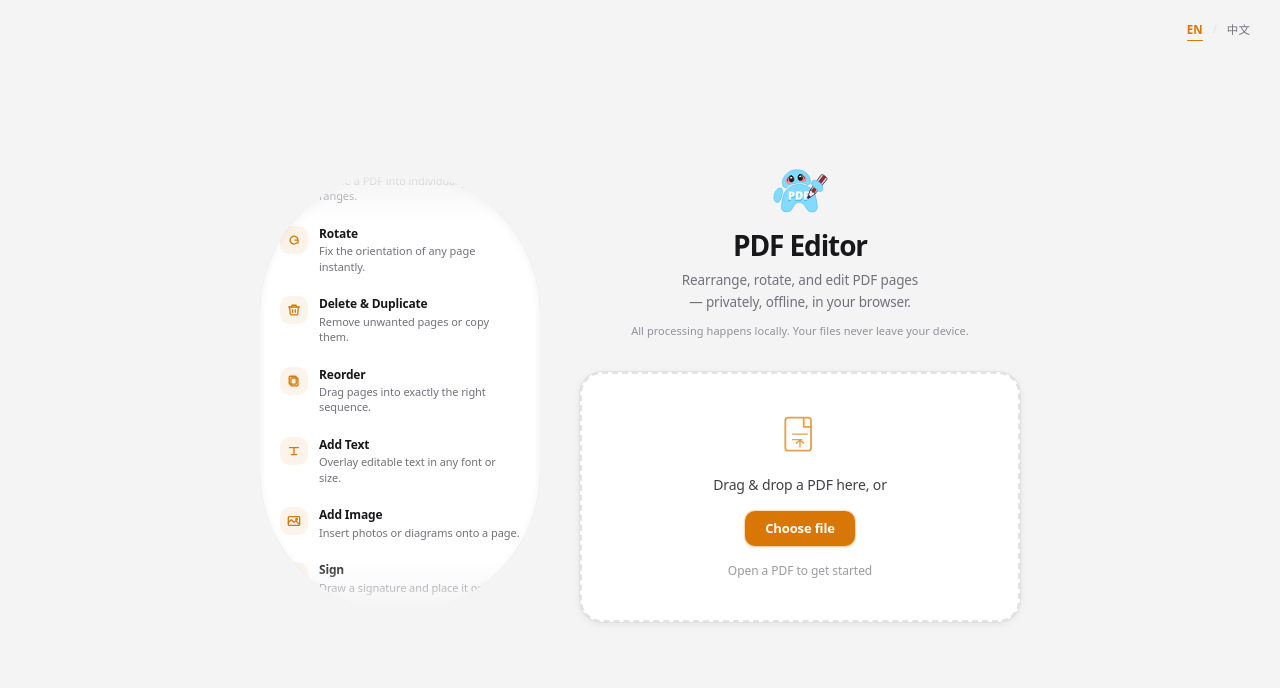
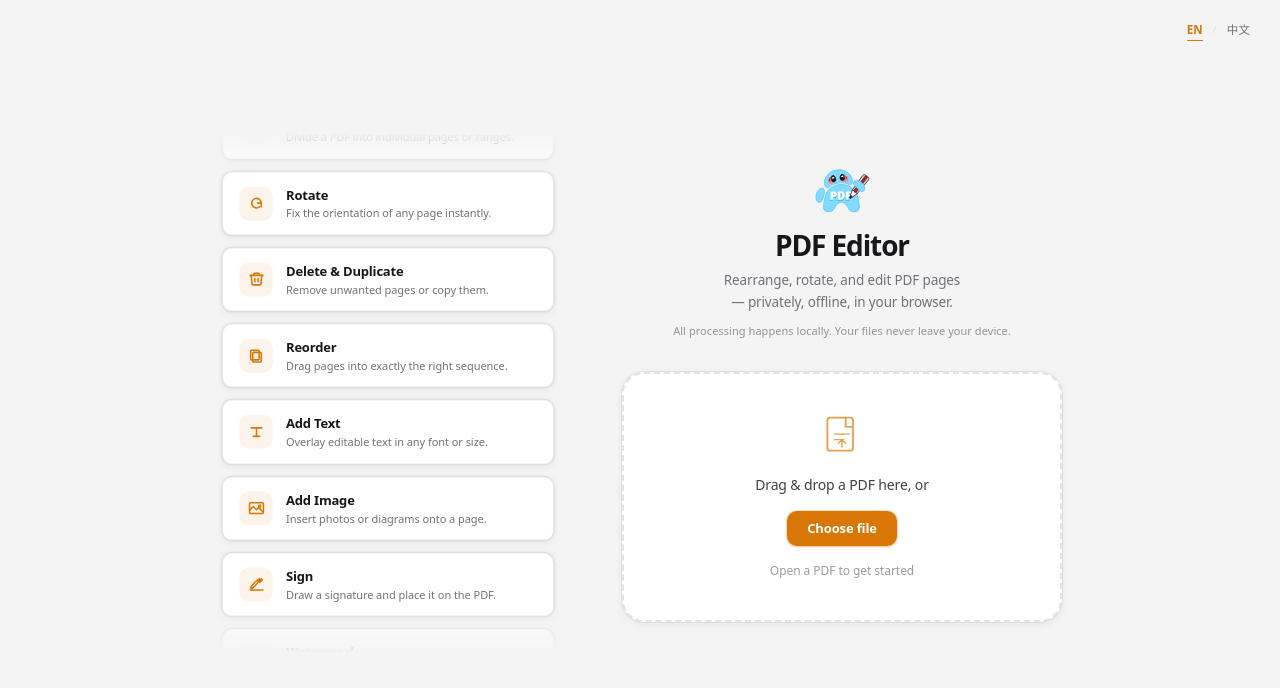
Before and after one commit to anitacarolinn/pdf-editor-web, a React (Vite) app: page / in a window 1280 px wide. Shown: the top 688 px of the page. Built offline with nearby package versions, Linux system fonts and the light colour scheme.

Commit message:
style: landing feature loop as distinct cards in a left column (no oval pill)

```diff
--- a/src/index.css
+++ b/src/index.css
@@ -860,7 +860,7 @@ body {
   flex-direction: row;
   align-items: center;
   justify-content: center;
-  gap: 40px;
+  gap: 64px;
   padding: 32px 40px 48px;
   min-height: 0;
   overflow: hidden;
@@ -929,73 +929,49 @@ body {
 
 /* ── LEFT column: feature loop pill container ────────────────── */
 .landing-loop-col {
-  flex: 0 0 280px;
-  height: 440px;
+  flex: 0 0 340px;
+  height: 520px;
   display: flex;
   flex-direction: column;
   align-self: center;
 }
 
 .landing-loop-container {
-  /* The "sealed pill" — clips content, fades edges */
+  /* Clips the scrolling stream and fades top/bottom edges — no oval frame. */
   flex: 1;
-  border-radius: 140px; /* very large pill radius */
-  background: var(--color-surface-card);
-  box-shadow:
-    inset 0 2px 8px rgba(24, 24, 27, 0.06),
-    0 0 0 1px rgba(24, 24, 27, 0.07),
-    0 8px 24px rgba(24, 24, 27, 0.07);
   overflow: hidden;
   position: relative;
-  /* Soft fade at top and bottom edges */
-  mask-image: linear-gradient(
-    to bottom,
-    transparent 0%,
-    black 12%,
-    black 88%,
-    transparent 100%
-  );
-  -webkit-mask-image: linear-gradient(
-    to bottom,
-    transparent 0%,
-    black 12%,
-    black 88%,
-    transparent 100%
-  );
+  mask-image: linear-gradient(to bottom, transparent 0%, black 9%, black 91%, transparent 100%);
+  -webkit-mask-image: linear-gradient(to bottom, transparent 0%, black 9%, black 91%, transparent 100%);
 }
 
-/* Animated track — will be driven by motion */
-.landing-loop-track {
+/* Animated track — driven by motion */
+.landing-loop-track,
+.landing-loop-static {
   display: flex;
   flex-direction: column;
-  gap: 0;
-  padding: 8px 0;
+  gap: 12px;
+  padding: 8px 4px;
   will-change: transform;
 }
 
-/* Static fallback for prefers-reduced-motion */
-.landing-loop-static {
-  display: flex;
-  flex-direction: column;
-  gap: 0;
-  padding: 12px 0;
-  overflow: hidden;
-  height: 100%;
-}
-
-/* ── Feature card ────────────────────────────────────────────── */
+/* ── Feature card — a distinct container per function ────────── */
 .feature-card {
   display: flex;
   align-items: flex-start;
-  gap: 11px;
-  padding: 11px 20px;
+  gap: 13px;
+  padding: 14px 16px;
   flex-shrink: 0;
+  background: var(--color-surface-card);
+  border: 1px solid var(--color-chrome-hairline);
+  border-radius: var(--radius-md);
+  box-shadow: var(--shadow-card);
 }
 
 .feature-card-icon {
   flex-shrink: 0;
-  width: 28px;
-  height: 28px;
+  width: 34px;
+  height: 34px;
   display: flex;
   align-items: center;
   justify-content: center;
@@ -1005,8 +981,8 @@ body {
 }
 
 .feature-card-icon > svg {
-  width: 14px;
-  height: 14px;
+  width: 17px;
+  height: 17px;
 }
 
 .feature-card-body {
@@ -1017,7 +993,7 @@ body {
 }
 
 .feature-card-name {
-  font-size: 12px;
+  font-size: 13px;
   font-weight: 600;
   color: var(--color-chrome);
   letter-spacing: -0.015em;
```
